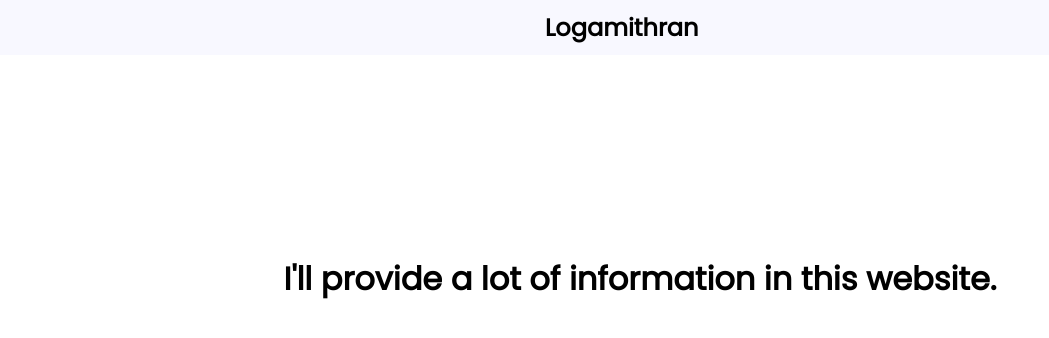
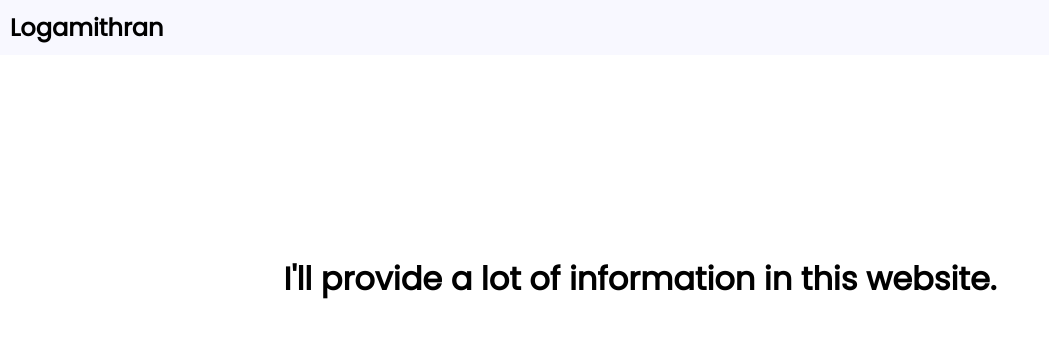
Before and after one commit to logamithrann/logamithrann.github.io, a plain HTML site: page index.html in a window 1280 px wide. Shown: the whole page, without its empty margins (0-1049 px from the left). Drawn offline with Linux system fonts and the light colour scheme.

Commit message:
Update style.css

```diff
--- a/style.css
+++ b/style.css
@@ -23,8 +23,6 @@
     cursor: pointer;
     text-decoration: none;
     color: black;
-    position: relative;
-    left: 535px;
   }
 
   .h1 {
```
